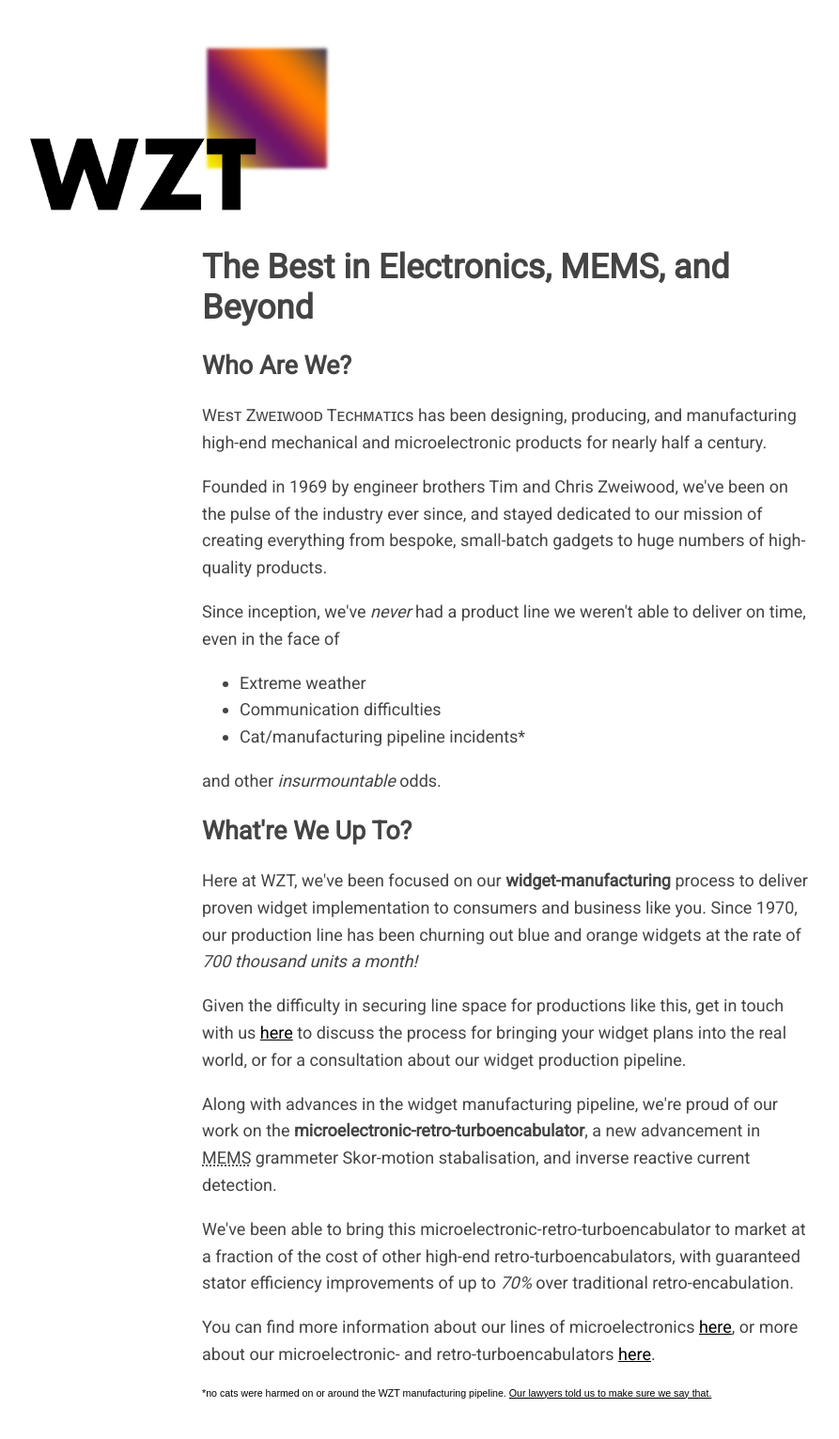
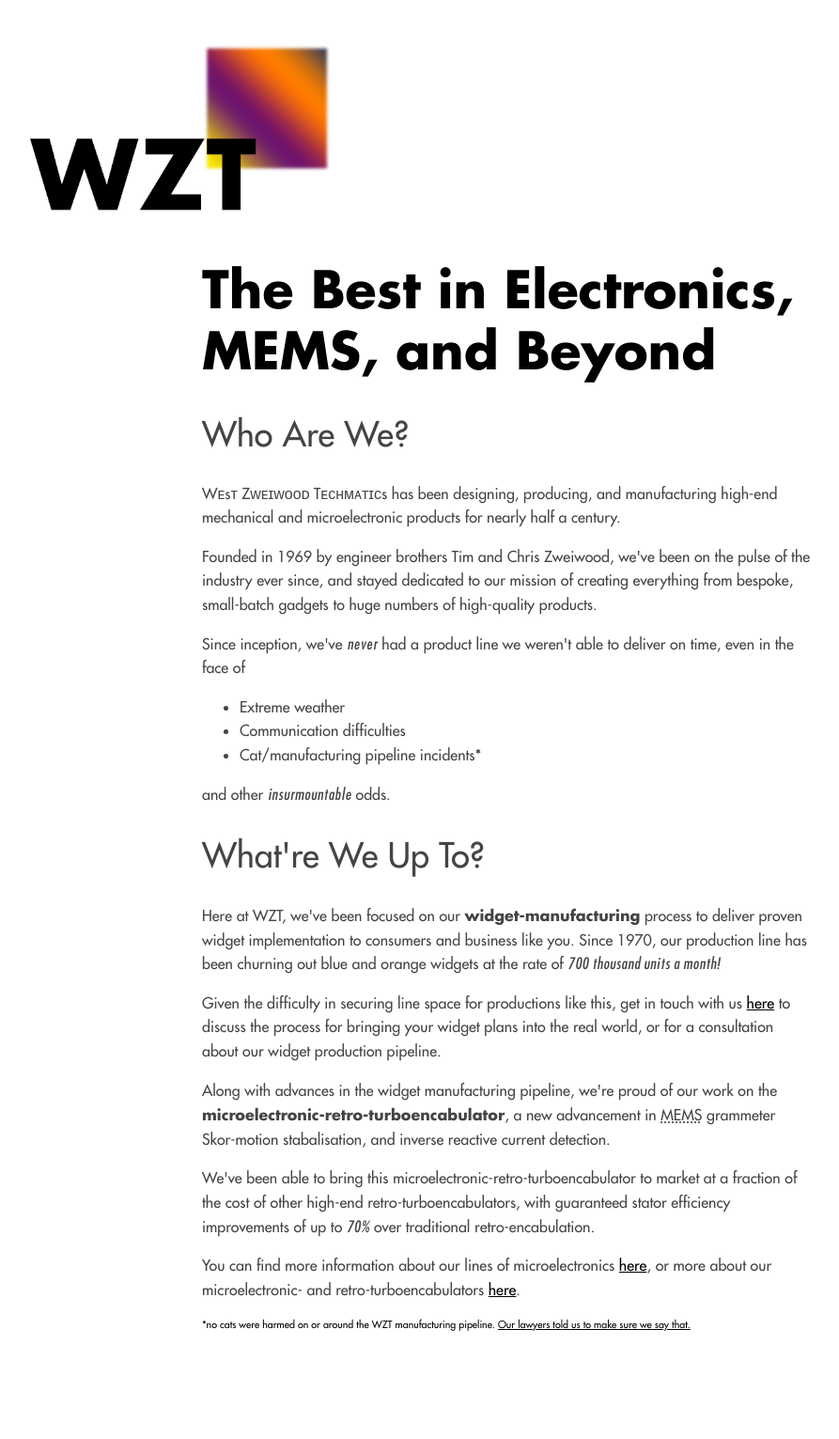
Before and after one commit to Nerdwiththehat/wzt, a PHP site: page / in a window 1280 px wide; the page is wider, and only the part inside the window is pictured. Shown: that part at 94% size, without its empty margins (100-993 px from the left). After the commit the page ends 1416 px from the top of that part, so only its background shows below. Run offline with PHP 8.4, Linux system fonts and the light colour scheme.

Commit message:
Add files via upload
Newly added fonts styles
DRYed heading formatting

```diff
--- a/styles/main.css
+++ b/styles/main.css
@@ -1,14 +1,52 @@
+/*font styles from here on in are totally legal!*/
+@font-face{
+	font-family: "Futura";
+	src: url("../fonts/Futura_0.otf");
+	url("../fonts/Futura_0.otf");
+}
+@font-face{
+	font-family: "Futura";
+	src: url("../fonts/Futura-Bold.otf");
+	url("../fonts/Futura-Bold.otf");
+	font-weight: bold;
+}
+@font-face{
+	font-family: "Futura";
+	src: url("../fonts/Futura Italic.ttf");
+	url("../fonts/Futura Italic.ttf");
+	font-style: italic;
+}
+@font-face{
+	font-family: "Futura";
+	src: url("../fonts/Futura-BoldOblique.otf");
+	url("../fonts/Futura-BoldOblique.otf");
+	font-weight: bold;
+	font-style: italic;
+}
 body{
     margin:40px auto;
 	max-width: 650px;
 	line-height: 1.6;
-	font-family: 'Roboto', sans-serif;
-	font-size: 18px;
+	font-family: 'Futura', sans-serif;
+	font-size: 1em;
 	color: #444;
 	padding: 0 10px
 }
 h1,h2,h3{
-    line-height: 1.2
+    line-height: 1.2;
+}
+h1{
+	font-size: 3.375em;
+	font-weight: bold;
+	color: black;
+}
+h2{
+	font-size: 2.25em;
+	font-weight: 400;
+}
+h3{
+	font-size: 1.5;
+	font-weight: 400;
 }
 .immargin{
     width: 100vw;
@@ -25,7 +63,7 @@ a:visited{
 }
 footer{
     font-size: 8pt;
-	font-family: Arial;
+	font-family: "Futura";
 	color: #000000;
 	background-color: transparent;
 	font-weight: 400;
@@ -39,4 +77,5 @@ p{
 }
 strong{
     color: black;
+	font-weight: 900
 }
```
